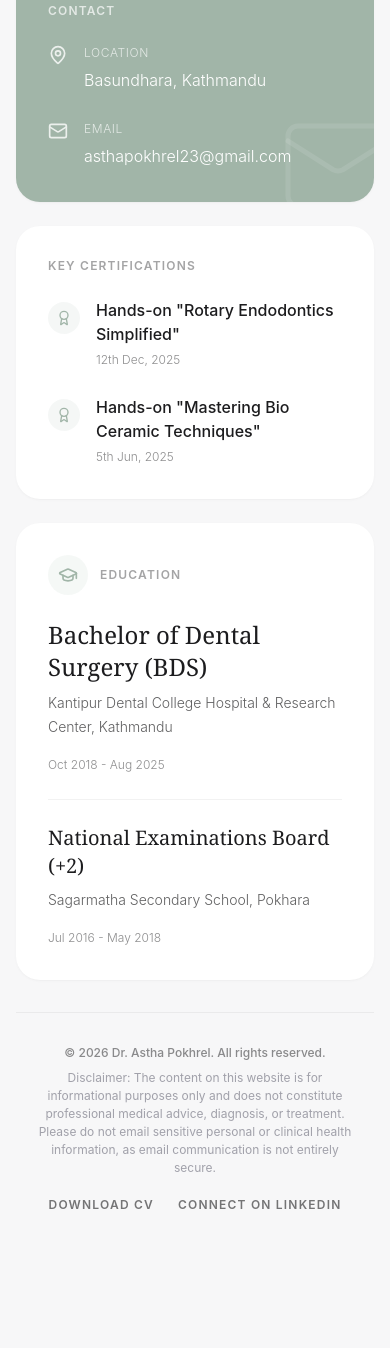
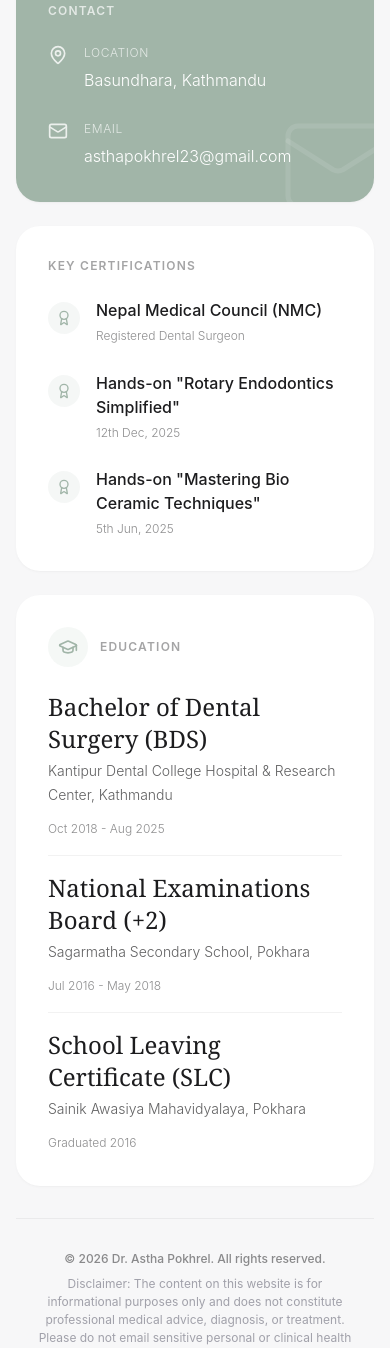
Before and after one commit to sakshamshrestha2/astha-web_v2.0, a React (Vite) app: page / in a window 390 px wide. Shown: the part 1429-2777 px from the top of the page. Before the commit the page ends 2706 px from the top, so only its background shows below. Built offline with nearby package versions, Linux system fonts and the light colour scheme; a web font is replaced by a local one.

Commit message:
feat: update contact info and dependencies
- Add missing email address to contact link
- Add new certification entry to portfolio
- Clean up package.json dependencies and versions

```diff
--- a/src/App.tsx
+++ b/src/App.tsx
@@ -122,11 +122,11 @@ export default function App() {
               </div>
             </div>
 
-            <a id="secure-email" aria-label="Send an email to Dr. Astha Pokhrel" className="flex items-start gap-4 hover:opacity-80 transition-opacity focus-visible:outline focus-visible:outline-2 focus-visible:outline-sage focus-visible:outline-offset-4 outline-none rounded-sm">
+            <a id="secure-email" href="mailto:asthapokhrel23@gmail.com" aria-label="Send an email to Dr. Astha Pokhrel" className="flex items-start gap-4 hover:opacity-80 transition-opacity focus-visible:outline focus-visible:outline-2 focus-visible:outline-sage focus-visible:outline-offset-4 outline-none rounded-sm">
               <Mail size={20} className="mt-0.5 opacity-80 shrink-0" />
               <div>
                 <p className="font-light leading-[1.7] text-xs text-purewhite/70 mb-1 uppercase tracking-wider">Email</p>
-                <p className="font-light leading-[1.7]"></p>
+                <p className="font-light leading-[1.7]">asthapokhrel23@gmail.com</p>
               </div>
             </a>
           </div>
@@ -136,6 +136,18 @@ export default function App() {
         <BentoCard className="md:col-span-1">
           <h2 className="text-xs font-semibold uppercase tracking-widest text-charcoal/40 mb-6">Key Certifications</h2>
           <div className="space-y-6">
+            <div className="flex gap-4 items-start group">
+              <div className="w-8 h-8 rounded-full bg-sage/10 flex items-center justify-center text-sage shrink-0 mt-1">
+                <Award size={16} />
+              </div>
+              <div className="flex-1">
+                <h3 className="font-medium text-charcoal group-hover:text-sage transition-colors mb-1">
+                  Nepal Medical Council (NMC)
+                </h3>
+                <p className="font-light leading-[1.7] text-xs text-charcoal/50">Registered Dental Surgeon</p>
+              </div>
+            </div>
+
             <div className="flex gap-4 items-start group">
               <div className="w-8 h-8 rounded-full bg-sage/10 flex items-center justify-center text-sage shrink-0 mt-1">
                 <Award size={16} />
@@ -170,13 +182,13 @@ export default function App() {
             </div>
             <h2 className="text-xs font-semibold uppercase tracking-widest text-charcoal/40">Education</h2>
           </div>
-          <div className="space-y-6">
+          <div className="space-y-4">
             <div className="flex flex-col sm:flex-row sm:items-baseline justify-between gap-2 group">
               <div>
-                <h3 className="font-serif text-2xl font-medium mb-2 group-hover:text-sage transition-colors">Bachelor of Dental Surgery (BDS)</h3>
+                <h3 className="font-serif text-2xl font-medium mb-1 group-hover:text-sage transition-colors">Bachelor of Dental Surgery (BDS)</h3>
                 <p className="font-light leading-[1.7] text-charcoal/70 text-sm">Kantipur Dental College Hospital & Research Center, Kathmandu</p>
               </div>
-              <p className="font-light leading-[1.7] text-xs text-charcoal/50 sm:text-right mt-2 sm:mt-0 sm:ml-4 whitespace-nowrap">
+              <p className="font-light leading-[1.7] text-xs text-charcoal/50 sm:text-right mt-1 sm:mt-0 sm:ml-4 whitespace-nowrap">
                 Oct 2018 - Aug 2025
               </p>
             </div>
@@ -185,11 +197,23 @@ export default function App() {
 
             <div className="flex flex-col sm:flex-row sm:items-baseline justify-between gap-2 group">
               <div>
-                <h3 className="font-serif text-xl sm:text-2xl font-medium mb-2 group-hover:text-sage transition-colors">National Examinations Board (+2)</h3>
+                <h3 className="font-serif text-2xl font-medium mb-1 group-hover:text-sage transition-colors">National Examinations Board (+2)</h3>
                 <p className="font-light leading-[1.7] text-charcoal/70 text-sm">Sagarmatha Secondary School, Pokhara</p>
               </div>
-              <p className="font-light leading-[1.7] text-xs text-charcoal/50 sm:text-right mt-2 sm:mt-0 sm:ml-4 whitespace-nowrap">
+              <p className="font-light leading-[1.7] text-xs text-charcoal/50 sm:text-right mt-1 sm:mt-0 sm:ml-4 whitespace-nowrap">
                 Jul 2016 - May 2018
+              </p>
+            </div>
+
+            <div className="w-full h-px bg-black/5" />
+
+            <div className="flex flex-col sm:flex-row sm:items-baseline justify-between gap-2 group">
+              <div>
+                <h3 className="font-serif text-2xl font-medium mb-1 group-hover:text-sage transition-colors">School Leaving Certificate (SLC)</h3>
+                <p className="font-light leading-[1.7] text-charcoal/70 text-sm">Sainik Awasiya Mahavidyalaya, Pokhara</p>
+              </div>
+              <p className="font-light leading-[1.7] text-xs text-charcoal/50 sm:text-right mt-1 sm:mt-0 sm:ml-4 whitespace-nowrap">
+                Graduated 2016
               </p>
             </div>
           </div>
@@ -225,6 +249,7 @@ export default function App() {
           </a>
         </div>
       </footer>
+
     </div>
   );
 }
```
Also changed, not shown: package.json (+7 -6 lines), 1 other file (tests, documents, lock files or other folders).
